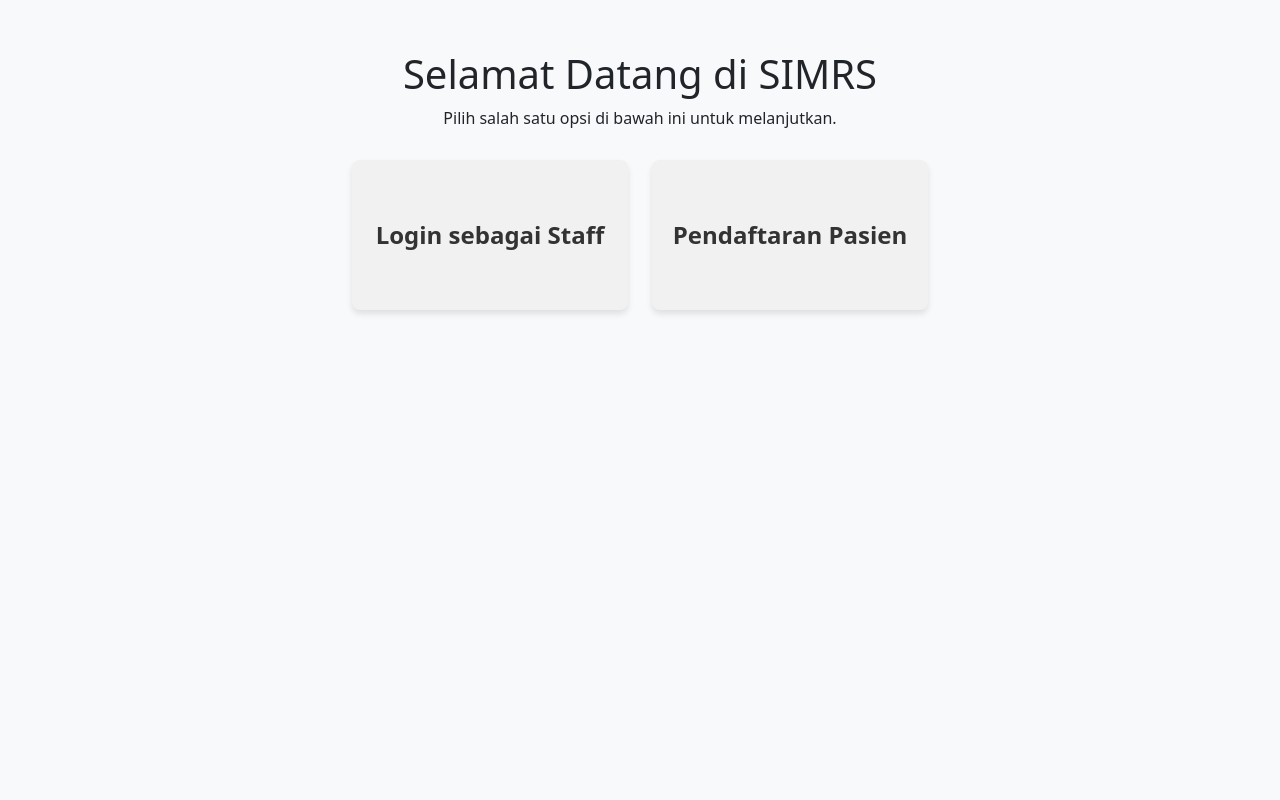
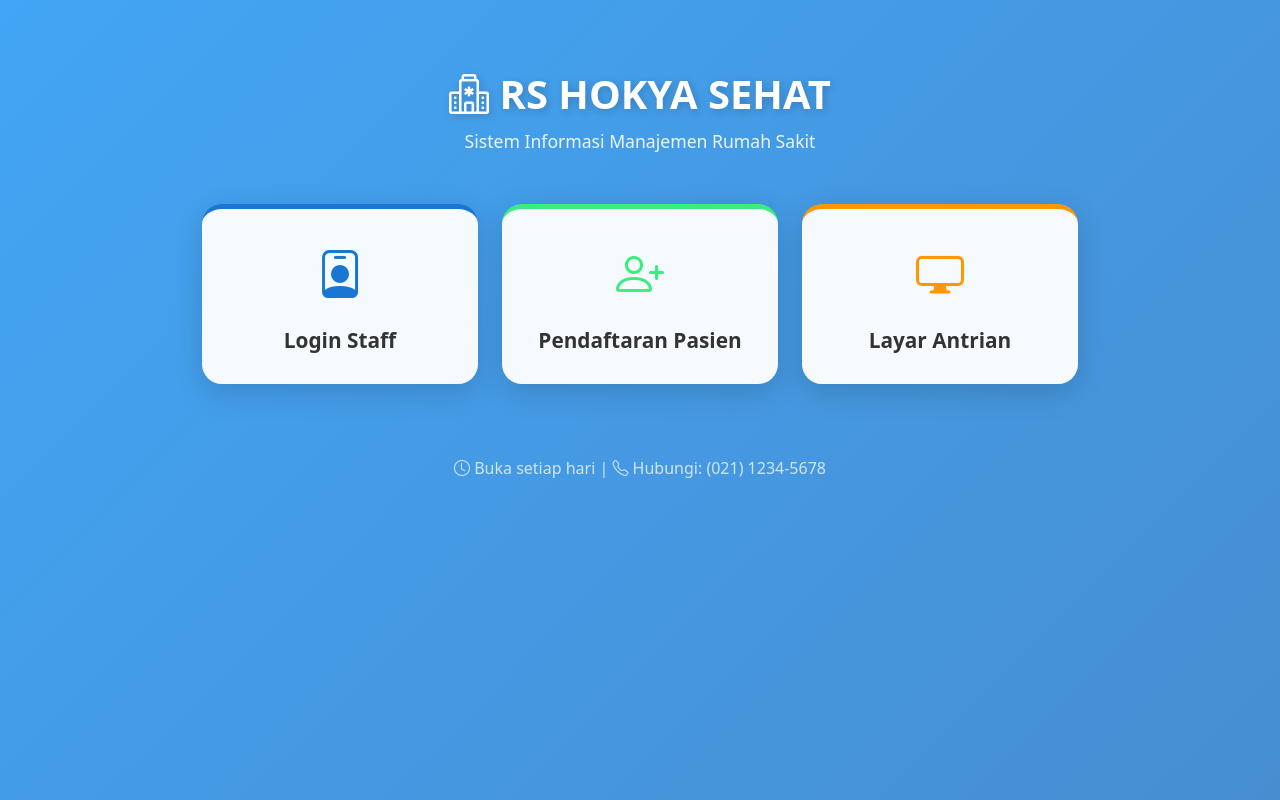
Before and after one commit to madaasaktii/simrs-hokya, a PHP site: page /index.php?pesan=gagal in a window 1280 px wide. Run offline with PHP 8.4, Linux system fonts and the light colour scheme; a user stored in the database is signed in.

Commit message:
add layar antrian button at index.php

```diff
--- a/index.php
+++ b/index.php
@@ -8,62 +8,144 @@
   <link href="https://cdn.jsdelivr.net/npm/bootstrap@5.3.0/dist/css/bootstrap.min.css" rel="stylesheet">
   <link href="https://cdn.jsdelivr.net/npm/bootstrap-icons@1.10.5/font/bootstrap-icons.css" rel="stylesheet">
   <style>
+    body {
+      background: linear-gradient(135deg, #42a5f5 0%, #478ed1 100%);
+      min-height: 100vh;
+      padding: 20px 0;
+    }
+
     .option-box {
-      height: 150px;
+      height: 180px;
       display: flex;
+      flex-direction: column;
       justify-content: center;
       align-items: center;
-      background-color: #f1f1f1;
-      border-radius: 8px;
-      box-shadow: 0px 4px 6px rgba(0, 0, 0, 0.1);
+      background: rgba(255, 255, 255, 0.95);
+      border-radius: 20px;
+      box-shadow: 0 8px 30px rgba(0, 0, 0, 0.15);
       cursor: pointer;
-      transition: transform 0.3s;
+      transition: all 0.3s ease;
+      padding: 20px;
     }
 
     .option-box:hover {
-      transform: scale(1.05);
+      transform: translateY(-10px);
+      box-shadow: 0 12px 40px rgba(0, 0, 0, 0.25);
+    }
+
+    .option-box i {
+      font-size: 3rem;
+      margin-bottom: 15px;
+      color: #1976d2;
     }
 
     .option-box a {
       text-decoration: none;
-      font-size: 1.5rem;
-      font-weight: bold;
+      font-size: 1.3rem;
+      font-weight: 600;
       color: #333;
+      text-align: center;
+    }
+
+    .option-box:hover a {
+      color: #1976d2;
+    }
+
+    .option-box.staff {
+      border-top: 5px solid #1976d2;
+    }
+
+    .option-box.staff i {
+      color: #1976d2;
+    }
+
+    .option-box.pasien {
+      border-top: 5px solid #38ef7d;
+    }
+
+    .option-box.pasien i {
+      color: #38ef7d;
+    }
+
+    .option-box.layar {
+      border-top: 5px solid #ff9800;
+    }
+
+    .option-box.layar i {
+      color: #ff9800;
     }
 
     .container {
-      max-width: 600px;
+      max-width: 900px;
       margin-top: 50px;
     }
 
     .title {
       text-align: center;
-      margin-bottom: 30px;
+      margin-bottom: 50px;
+      color: white;
+    }
+
+    .title h1 {
+      font-weight: 700;
+      font-size: 2.5rem;
+      margin-bottom: 10px;
+      text-shadow: 2px 2px 8px rgba(0,0,0,0.2);
+    }
+
+    .title p {
+      font-size: 1.1rem;
+      opacity: 0.9;
+    }
+
+    @media (max-width: 768px) {
+      .title h1 {
+        font-size: 2rem;
+      }
+      .option-box {
+        height: 160px;
+      }
     }
   </style>
 </head>
-<body class="bg-light">
+<body>
 
 <div class="container">
   <div class="title">
-    <h1>Selamat Datang di SIMRS</h1>
-    <p>Pilih salah satu opsi di bawah ini untuk melanjutkan.</p>
+    <h1><i class="bi bi-hospital"></i> RS HOKYA SEHAT</h1>
+    <p>Sistem Informasi Manajemen Rumah Sakit</p>
   </div>
 
-  <div class="row">
+  <div class="row g-4">
     <!-- Kotak Login Staff -->
-    <div class="col-md-6 mb-4">
-      <div class="option-box" onclick="window.location.href='login_staff.php'">
-        <a href="#">Login sebagai Staff</a>
+    <div class="col-md-4 mb-4">
+      <div class="option-box staff" onclick="window.location.href='login_staff.php'">
+        <i class="bi bi-person-badge"></i>
+        <a href="login_staff.php">Login Staff</a>
       </div>
     </div>
 
     <!-- Kotak Pendaftaran Pasien -->
-    <div class="col-md-6 mb-4">
-      <div class="option-box" onclick="window.location.href='pendaftaran.php'">
-        <a href="#">Pendaftaran Pasien</a>
+    <div class="col-md-4 mb-4">
+      <div class="option-box pasien" onclick="window.location.href='pendaftaran.php'">
+        <i class="bi bi-person-plus"></i>
+        <a href="pendaftaran.php">Pendaftaran Pasien</a>
       </div>
     </div>
+
+    <!-- Kotak Layar Antrian -->
+    <div class="col-md-4 mb-4">
+      <div class="option-box layar" onclick="window.location.href='layar_antrian.php'">
+        <i class="bi bi-display"></i>
+        <a href="layar_antrian.php">Layar Antrian</a>
+      </div>
+    </div>
+  </div>
+
+  <div class="text-center mt-5">
+    <p class="text-white opacity-75">
+      <i class="bi bi-clock"></i> Buka setiap hari | <i class="bi bi-telephone"></i> Hubungi: (021) 1234-5678
+    </p>
   </div>
 </div>
 
--- a/layar_antrian.php
+++ b/layar_antrian.php
@@ -12,7 +12,7 @@
     * { margin: 0; padding: 0; box-sizing: border-box; }
     body {
       font-family: 'Poppins', sans-serif;
-      background: linear-gradient(135deg, #667eea 0%, #764ba2 100%);
+      background: linear-gradient(135deg, #42a5f5 0%, #478ed1 100%);
       min-height: 100vh;
       padding: 30px 20px;
     }
@@ -113,8 +113,8 @@
       border-radius: 20px;
       font-size: 0.8rem;
       font-weight: 600;
-      background: rgba(102, 126, 234, 0.15);
-      color: #667eea;
+      background: rgba(25, 118, 210, 0.15);
+      color: #1976d2;
       margin-top: 10px;
     }
 
```
